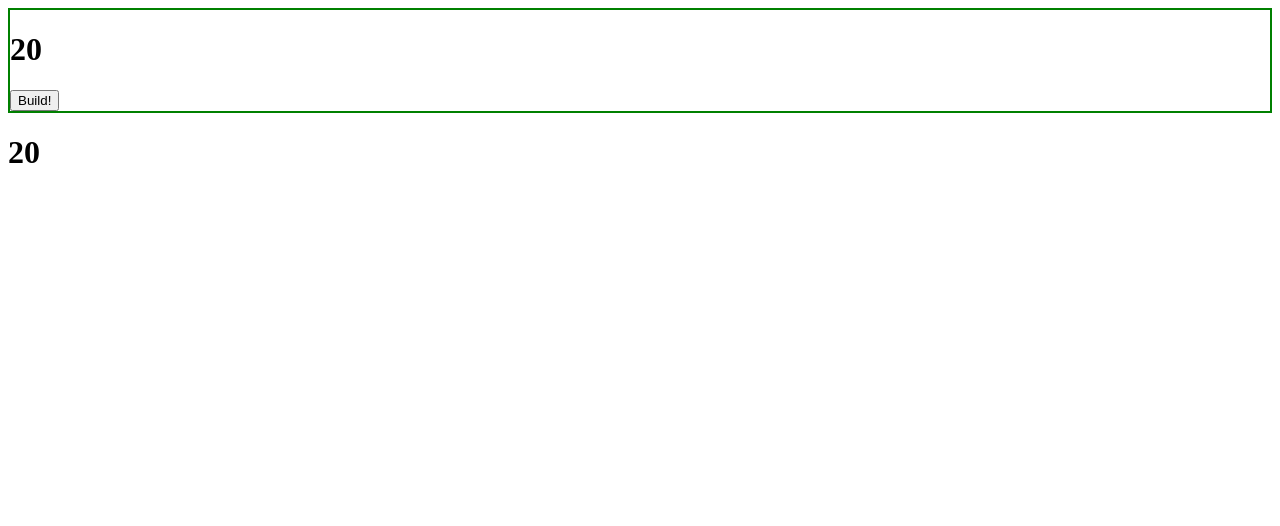
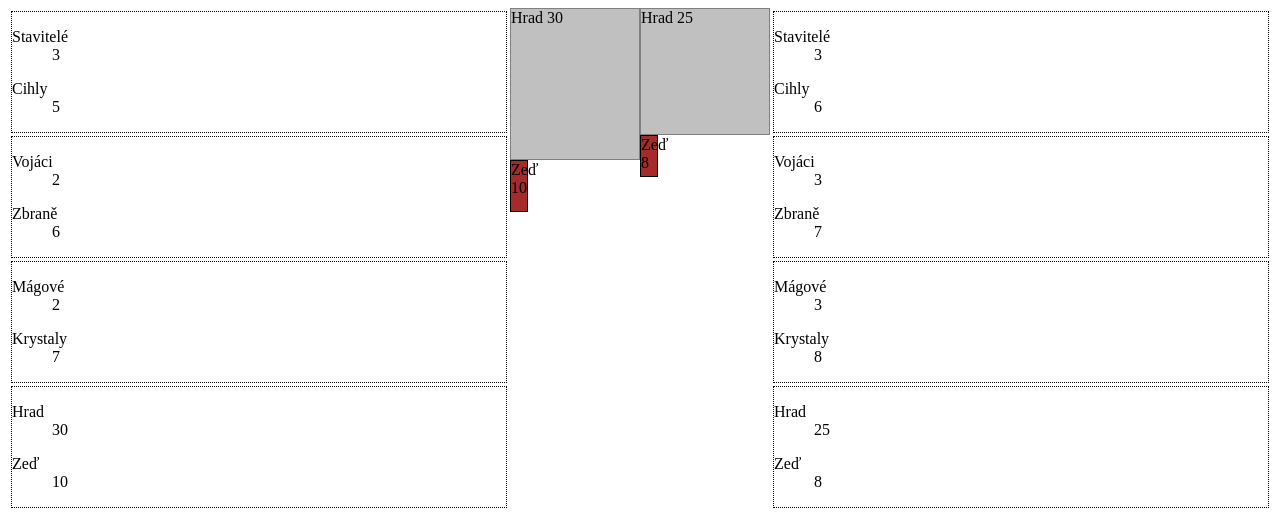
Before and after one commit to mhujer/ants, a React (Vite) app: page / in a window 1280 px wide. Shown: the top 526 px of the page. Built offline with nearby package versions, Linux system fonts and the light colour scheme.

Commit message:
[ci skip] WIP

```diff
--- /dev/null
+++ b/src/App.css
@@ -0,0 +1,14 @@
+.game {
+    display: flex;
+    flex-direction: row;
+}
+
+
+.playerDashboard {
+    flex: 2;
+}
+
+.playerStats, .castleStats {
+    border: 1px dotted black;
+    margin: 3px;
+}
--- a/src/App.tsx
+++ b/src/App.tsx
@@ -1,40 +1,34 @@
-import React, { useState } from 'react';
-import { Player } from './Player';
-
-export type Players = 'player1' | 'player2';
+import React from 'react';
+import { PlayerDashboard } from './PlayerDashboard';
+import { Castle } from './Castle';
+import './App.css'
 
 const App: React.FC = () => {
-    const initialPlayer: Players = 'player1';
-
-    const [currentPlayer, setCurrentPlayer] = useState<Players>(initialPlayer);
-    const [player1WallHeight, setPlayer1WallHeight] = useState(20);
-    const [player2WallHeight, setPlayer2WallHeight] = useState(20);
-
-    const playHandler = () => {
-        if (currentPlayer === 'player1') {
-            setPlayer1WallHeight((wallHeight) => wallHeight + 1);
-            setCurrentPlayer('player2');
-        } else {
-            setPlayer2WallHeight((wallHeight) => wallHeight + 2);
-            setCurrentPlayer('player1');
-        }
-    };
-
     return (
-        <>
-            <Player
-                player="player1"
-                currentPlayer={currentPlayer}
-                playHandler={playHandler}
-                wallHeight={player1WallHeight}
+        <div className='game'>
+            <PlayerDashboard
+                builders={3}
+                bricks={5}
+                soldiers={2}
+                weapons={6}
+                mages={2}
+                crystals={7}
+                castle={30}
+                wall={10}
             />
-            <Player
-                player="player2"
-                currentPlayer={currentPlayer}
-                playHandler={playHandler}
-                wallHeight={player2WallHeight}
+            <Castle castle={30} wall={10} />
+            <Castle castle={25} wall={8} />
+            <PlayerDashboard
+                builders={3}
+                bricks={6}
+                soldiers={3}
+                weapons={7}
+                mages={3}
+                crystals={8}
+                castle={25}
+                wall={8}
             />
-        </>
+        </div>
     );
 };
 
--- /dev/null
+++ b/src/Castle.tsx
@@ -0,0 +1,37 @@
+import React from 'react';
+
+interface Props {
+    castle: number;
+    wall: number;
+}
+
+export const Castle: React.FC<Props> = (
+    {
+        castle,
+        wall,
+    }) => {
+
+    const castleCss = {
+        border: '1px solid gray',
+        background: 'silver',
+        width: '8em',
+    };
+    const castleHeight = castle * 5;
+    const wallCss = {
+        border: '1px solid black',
+        background: 'brown',
+        width: '1em',
+    };
+    const wallHeight = wall * 5;
+
+    return (
+        <div>
+            <div style={{ ...castleCss, height: castleHeight.toString() + 'px' }}>
+                Hrad {castle}
+            </div>
+            <div style={{ ...wallCss, height: wallHeight.toString() + 'px' }}>
+                Zeď {wall}
+            </div>
+        </div>
+    );
+};
--- /dev/null
+++ b/src/CastleStats.tsx
@@ -0,0 +1,25 @@
+import React from 'react';
+
+interface Props {
+    castle: number;
+    wall: number;
+}
+
+export const CastleStats: React.FC<Props> = (
+    {
+        castle,
+        wall,
+    }) => {
+    return (
+        <div className="castleStats">
+            <dl>
+                <dt>Hrad</dt>
+                <dd>{castle}</dd>
+            </dl>
+            <dl>
+                <dt>Zeď</dt>
+                <dd>{wall}</dd>
+            </dl>
+        </div>
+    );
+};
--- a/src/Player.tsx
+++ /dev/null
@@ -1,24 +0,0 @@
-import React from 'react';
-import { Players } from './App';
-
-interface Props {
-    player: Players;
-    currentPlayer: Players;
-    playHandler: (player: Players) => void;
-    wallHeight: number;
-}
-
-export const Player: React.FC<Props> = (props) => {
-    const buildHandler = () => {
-        props.playHandler(props.player);
-    };
-
-    const isActivePlayer = props.player === props.currentPlayer;
-
-    return (
-        <div style={{ border: isActivePlayer ? '2px solid green' : '' }}>
-            <h1>{props.wallHeight}</h1>
-            {isActivePlayer && <button onClick={buildHandler}>Build!</button>}
-        </div>
-    );
-};
--- /dev/null
+++ b/src/PlayerDashboard.tsx
@@ -0,0 +1,51 @@
+import React from 'react';
+import { PlayerStats } from './PlayerStats';
+import { CastleStats } from './CastleStats';
+
+interface Props {
+    builders: number;
+    bricks: number;
+    soldiers: number;
+    weapons: number;
+    mages: number;
+    crystals: number;
+    castle: number;
+    wall: number;
+}
+
+export const PlayerDashboard: React.FC<Props> = (
+    {
+        builders,
+        bricks,
+        soldiers,
+        weapons,
+        mages,
+        crystals,
+        castle,
+        wall,
+    }) => {
+    return (
+        <div className="playerDashboard">
+            <PlayerStats
+                creatorsLabel='Stavitelé'
+                creators={builders}
+                amountLabel='Cihly'
+                amount={bricks} />
+            <PlayerStats
+                creatorsLabel='Vojáci'
+                creators={soldiers}
+                amountLabel='Zbraně'
+                amount={weapons} />
+            <PlayerStats
+                creatorsLabel='Mágové'
+                creators={mages}
+                amountLabel='Krystaly'
+                amount={crystals} />
+            <CastleStats
+                castle={castle}
+                wall={wall}/>
+
+
+        </div>
+    );
+};
--- /dev/null
+++ b/src/PlayerStats.tsx
@@ -0,0 +1,29 @@
+import React from 'react';
+
+interface Props {
+    creatorsLabel: string,
+    creators: number;
+    amountLabel: string;
+    amount: number;
+}
+
+export const PlayerStats: React.FC<Props> = (
+    {
+        creatorsLabel,
+        creators,
+        amountLabel,
+        amount,
+    }) => {
+    return (
+        <div className="playerStats">
+            <dl>
+                <dt>{creatorsLabel}</dt>
+                <dd>{creators}</dd>
+            </dl>
+            <dl>
+                <dt>{amountLabel}</dt>
+                <dd>{amount}</dd>
+            </dl>
+        </div>
+    );
+};
```
